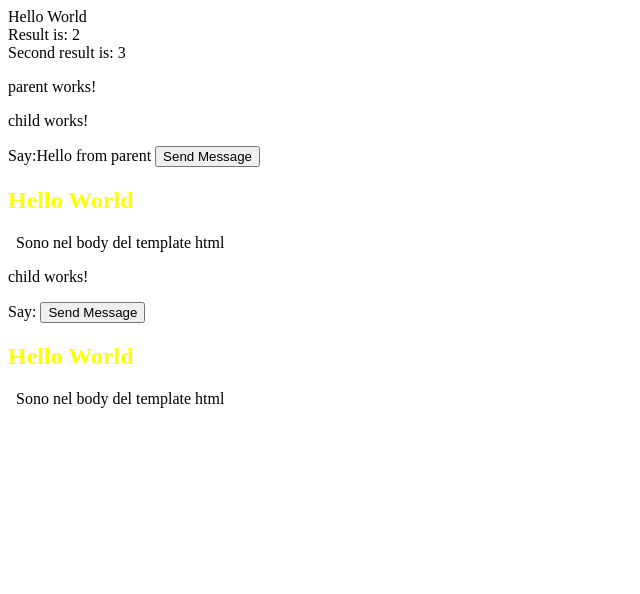
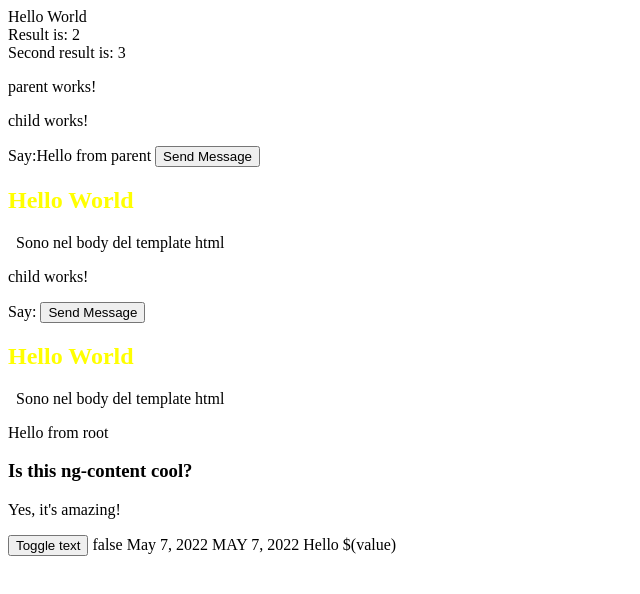
Before and after one commit to Utuze27/Angular-tutorial, an Angular app: page / in a window 1280 px wide. Shown: the top 594 px of the page, without its empty margins (0-640 px from the left). Built offline with nearby package versions, Linux system fonts and the light colour scheme.

Commit message:
Ng content, template statement and Pipes

```diff
--- a/package.json
+++ b/package.json
@@ -18,6 +18,7 @@
     "@angular/platform-browser": "~13.3.0",
     "@angular/platform-browser-dynamic": "~13.3.0",
     "@angular/router": "~13.3.0",
+    "jquery": "^3.6.0",
     "rxjs": "~7.5.0",
     "tslib": "^2.3.0",
     "zone.js": "~0.11.4"
@@ -27,6 +28,7 @@
     "@angular/cli": "~13.3.5",
     "@angular/compiler-cli": "~13.3.0",
     "@types/jasmine": "~3.10.0",
+    "@types/jquery": "^3.5.14",
     "@types/node": "^12.11.1",
     "jasmine-core": "~4.0.0",
     "karma": "~6.3.0",
--- a/src/app/app.component.html
+++ b/src/app/app.component.html
@@ -12,6 +12,24 @@ Second result is: {{getMin(3,6)}}
 <div class="theme-light"> <!--Per poter utilizzare l'host-context ci serve che il theme sia chiaro-->
 
     <!--Posso richiamare dalla comp dell'app la classe active della child-->
-    <app-child class="active"></app-child>
+    <app-child class="active">
+        <p>Hello from root</p>
+        <h3 question>Is this ng-content cool?</h3>
+        <p answer>Yes, it's amazing!</p>
+    </app-child>
 
 </div>
+
+<!--Template Statement-->
+<!--Creo un button che risponderà ad un click event e richimerà il mio metodo toggle-->
+<button (click)="toggleText($event)">Toggle text</button>
+{{showText}}
+
+<!--Mostriamo la data che abbiamo appena creato-->
+{{todayDate | date}} <!--Con l'operatore | è il richiamo alla pipe built-in per le date, abbiamo reso la data più user friendly-->
+<!--N.B la pipe Date funziona solo con un cambiamento "puro", ovvero quando riscontra un cambio di tipo di dato primitivo, oppure un cambio di riferimento all'oggetto-->
+{{todayDate | date | uppercase}} <!--In questo modo a "concatenare" più pipes insieme-->
+
+<!--Si possono creare delle pipes custom (tramite cmd)-->
+<!--Richiamo la pipe "greetings" appena creata-->
+{{'World' | greetingsPipe}}
--- a/src/app/app.component.ts
+++ b/src/app/app.component.ts
@@ -31,4 +31,18 @@ export class AppComponent implements OnInit, OnDestroy {
     else
       return b;
   }
+
+  // Template statement: utile quando voglio aggiornare le proprietà di una classe
+  showText = false; //creo un boolean
+
+  toggleText(event: any): void { //un metodo che al momento non ritorna nulla
+    this.showText = this.showText; // useremo il metodo per vedere il valore in ogni nostra call
+    console.log(event);
+  }
+
+  // Pipes
+  // funzioni che accettano qualsiasi tipo di dato in input e tornato dei dati formattati
+
+  todayDate = new Date();
+
 }
--- a/src/app/app.module.ts
+++ b/src/app/app.module.ts
@@ -6,13 +6,15 @@ import { AppComponent } from './app.component';
 import { HelloWorldComponent } from './hello-world.component';
 import { ParentComponent } from './parent/parent.component';
 import { ChildComponent } from './child/child.component';
+import { GreetingsPipePipe } from './greetings-pipe.pipe';
 
 @NgModule({
   declarations: [
     HelloWorldComponent,
     AppComponent,
     ParentComponent,
-    ChildComponent
+    ChildComponent,
+    GreetingsPipePipe
   ],
   imports: [
     BrowserModule,
--- a/src/app/child/child.component.html
+++ b/src/app/child/child.component.html
@@ -19,3 +19,10 @@ Say:{{childMessage}}
 <!--Posso anche linkare direttamente il mio stylesheet nel template-->
 <link rel="stylesheet" href="/assets/external-style.css">
 <!--Lo troverari nella cartella assets di questo progetto-->
+
+<!--Per inserire dei contenuti dinamici e reperibili della component usiamo il tag ng content-->
+<!--Ng content sarà utile quando vogliamo fare le injection di un'html in un altro component-->
+<ng-content [question]></ng-content>
+<ng-content [answer]></ng-content>
+<!--Quando mettiamo più di un ng-content = "Multi slot content projection"-->
+<!--I selector question e answer sono come i segnaposto-->
--- /dev/null
+++ b/src/app/greetings-pipe.pipe.ts
@@ -0,0 +1,16 @@
+import { Pipe, PipeTransform } from '@angular/core'; // in automatico importa l'interfaccia pipe
+
+@Pipe({ // decorator del pipe con all'interno il suo nome
+  name: 'greetingsPipe'
+})
+
+export class GreetingsPipePipe implements PipeTransform { //la "classe" con l'interfaccia implementata
+
+  //metodo di default per la trasformazione dei dati
+  //gli chiediamo un valore in stringa con input e anche come output finale
+  transform(value: string, ...args: unknown[]): string {
+    return "Hello $(value)";
+    //ora possiamo tornare sul template del root e richiamare la pipe appena fatta
+  }
+
+}
```
Also changed, not shown: 2 other files (tests, documents, lock files or other folders).
